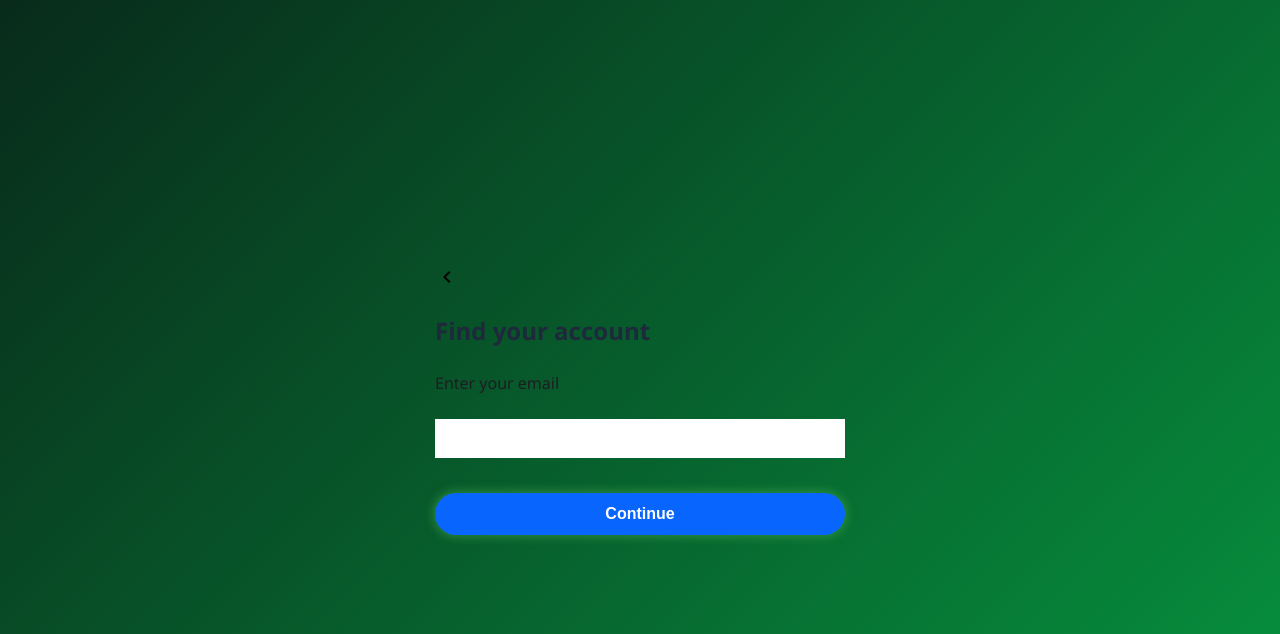
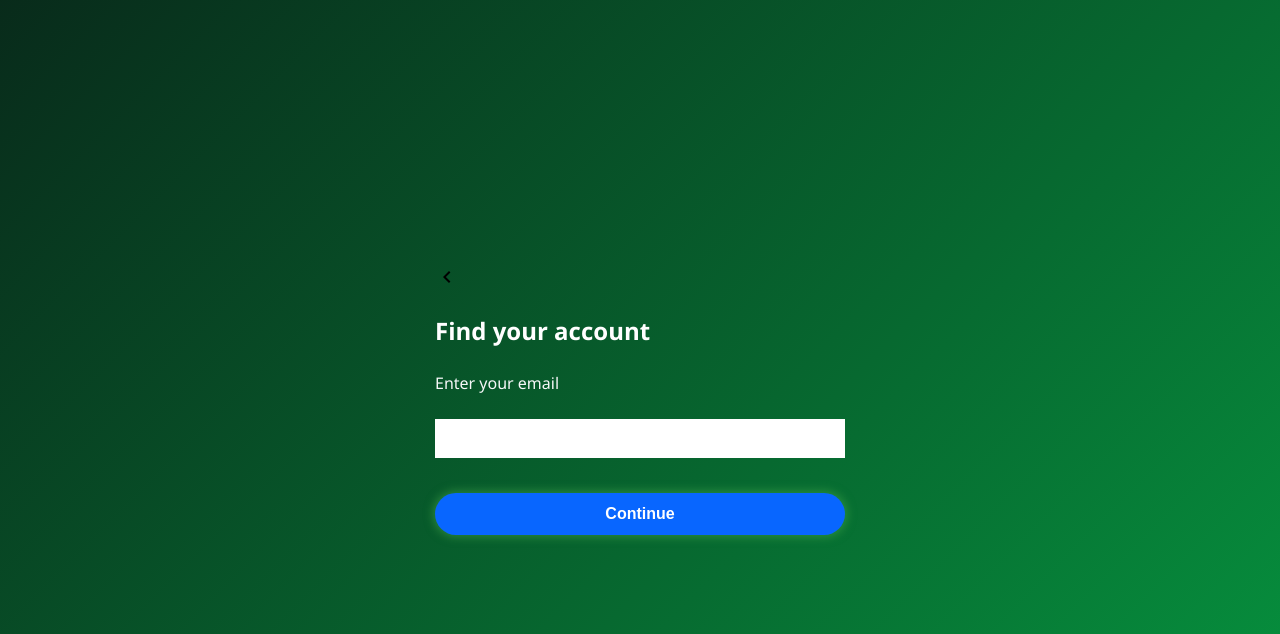
Before and after one commit to tmuk26-group-1/budget-tool, a Flask app: template templates/registration.html in a window 1280 px wide. Shown: the top 634 px of the page. Run offline with Flask 3, Linux system fonts and the light colour scheme; the template is opened without the code that fills it, so the values that code supplies are empty.

Commit message:
somge changes in design

```diff
--- a/static/styles.css
+++ b/static/styles.css
@@ -124,29 +124,30 @@ body {
 }
 
 /* Rubriker */
-h1 {
+h2 {
     font-size: 24px;
     font-weight: 700;
     margin: 0 0 8px 0;
-    color: #000;
+    color: #ffffff;
 }
 
 .subtitle {
     font-size: 16px;
-    color: #1c1e21;
+    color: #f7f8f9;
     margin-bottom: 25px;
 }
 
 /* Inmatningsfält */
 .input-group {
     margin-bottom: 20px;
+
 }
 
 input[type="text"] {
     width: 100%;
     padding: 16px;
     font-size: 16px;
-    border: 1px solid #dddfe2;
+    border: 1px solid #000000;
     border-radius: 12px;
     box-sizing: border-box;
     outline: none;
--- a/templates/dashboard.html
+++ b/templates/dashboard.html
@@ -6,7 +6,6 @@
     <meta charset="UTF-8">
     <meta name="viewport" content="width=device-width, initial-scale=1.0">
     <title>Budgetverktyg Dashboard</title>
-    <link rel="stylesheet" href="styles.css">
 </head>
 <body>
     <div class="dashboard-container">
```
